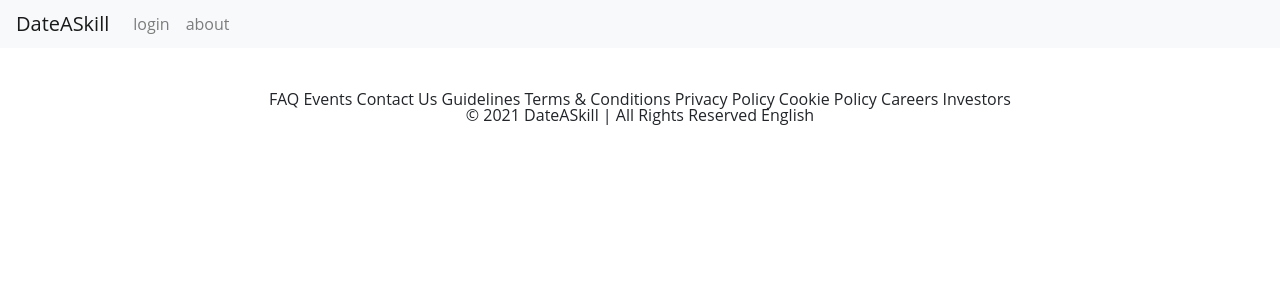
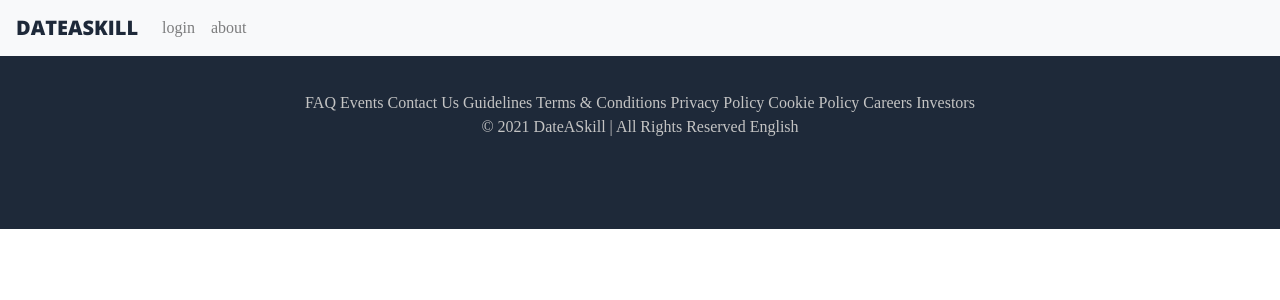
Before and after one commit to antoav/dateaskill, a PHP site: page /login.html in a window 1280 px wide. Shown: the top 300 px of the page. Run offline with PHP 8.4, Linux system fonts and the light colour scheme.

Commit message:
changed color scheme

```diff
--- a/app.css
+++ b/app.css
@@ -29,8 +29,7 @@ footer, header, hgroup, menu, nav, section {
 	display: block;
 }
 body {
-	line-height: 1;
-	font-family: 'Open Sans';
+	line-height: 1.5;
 	/* background-color: rgb(175, 186, 152); */
 
 }
@@ -58,10 +57,12 @@ table {
 
 .footer {
 	border-top: 1px #c4c4c4 solid;
+	background-color: #1e2939;
 }
 
 .footer-text {
 	padding: 90px 130px;
+	color: #c4c4c4;
 }
 
 .text-cols {
@@ -75,6 +76,14 @@ table {
 	font-family: 'Crimson Text';
 }
 
+#logo {
+	font-family: 'Open Sans';
+	font-weight: 800;
+	color: #1e2939;
+	text-transform: uppercase;
+}
+
+
 @media (max-width: 1200px) {
 	.announce-card {
 		font-size: 1.5em;
--- a/index.html
+++ b/index.html
@@ -21,7 +21,7 @@
 </head>
 <body>
     <nav id="mainNavbar" class="navbar navbar-light bg-light navbar-expand-md fixed-top">
-        <a href="index.html" class="navbar-brand">DateASkill</a></li>
+        <a href="index.html" id="logo" class="navbar-brand">DateASkill</a></li>
         <button class="navbar-toggler" data-toggler="collapse" data-target="navlinks" aria-label="toggle navigation">
             <span class="navbar-toggler-icon"></span></button>
         <div class="collapse navbar-collapse" id="navlinks">
--- a/login.html
+++ b/login.html
@@ -4,6 +4,12 @@
     <meta charset="UTF-8">
     <meta http-equiv="X-UA-Compatible" content="IE=edge">
     <meta name="viewport" content="width=device-width, initial-scale=1.0">
+
+     <!-- Google Fonts-->
+     <link rel="preconnect" href="https://fonts.gstatic.com">
+     <link href="https://fonts.googleapis.com/css2?family=Open+Sans:ital,wght@0,300;0,400;0,600;0,800;1,300;1,400;1,800&display=swap" rel="stylesheet">
+     <link rel="preconnect" href="https://fonts.gstatic.com">
+     <link href="https://fonts.googleapis.com/css2?family=Crimson+Text:ital,wght@0,400;0,600;0,700;1,400;1,600;1,700&display=swap" rel="stylesheet">
 
      <!-- Bootstrap CSS -->
      <link rel="stylesheet" href="https://stackpath.bootstrapcdn.com/bootstrap/4.1.3/css/bootstrap.min.css" integrity="sha384-MCw98/SFnGE8fJT3GXwEOngsV7Zt27NXFoaoApmYm81iuXoPkFOJwJ8ERdknLPMO" crossorigin="anonymous">
@@ -15,7 +21,7 @@
 </head>
 <body>
     <nav id="mainNavbar" class="navbar navbar-light bg-light navbar-expand-md fixed-top">
-        <a href="index.html" class="navbar-brand">DateASkill</a></li>
+        <a href="index.html" id = 'logo' class="navbar-brand">DateASkill</a></li>
         <button class="navbar-toggler" data-toggler="collapse" data-target="navlinks" aria-label="toggle navigation">
             <span class="navbar-toggler-icon"></span></button>
         <div class="collapse navbar-collapse" id="navlinks">
```
